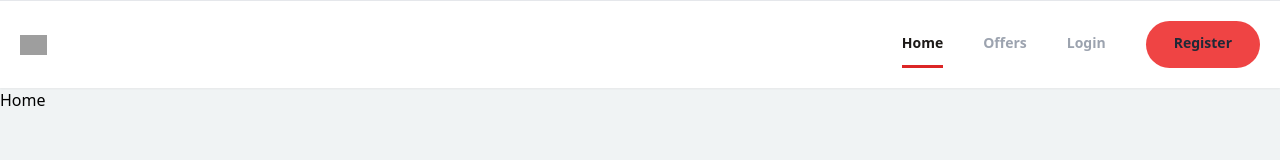
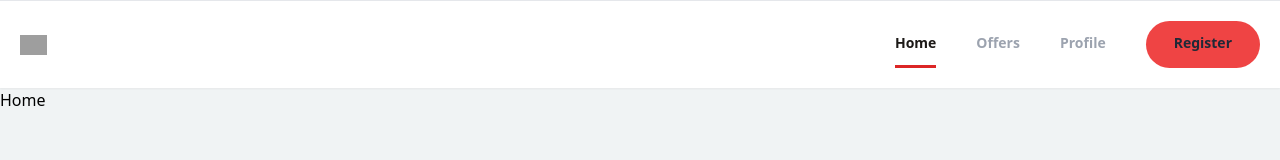
Before and after one commit to xunne899/estate-finder, a React (Create React App) app: page / in a window 1280 px wide. Shown: the top 160 px of the page. Built offline with nearby package versions, Linux system fonts and the light colour scheme; no server answers; sample sign-in values are in the browser's storage; grey boxes are pictures that could not be loaded.

Commit message:
complete header section on profile & login

```diff
--- a/src/components/Header.jsx
+++ b/src/components/Header.jsx
@@ -1,11 +1,20 @@
-import React from "react";
-import { useLocation, useNavigate } from "react-router-dom";
+import React,{useState,useEffect} from "react";
+import { useLocation, useNavigate} from "react-router-dom";
+import { getAuth, GoogleAuthProvider, onAuthStateChanged, signInWithPopup } from "firebase/auth";
 
 export default function Header() {
+  const [pageState,setPageState] = useState("Login")
   const location = useLocation();
   console.log(location.pathname);
 
 const navigate = useNavigate();
+const auth = getAuth();
+
+ useEffect(()=>{
+onAuthStateChanged(auth,(user)=>{
+ user ? setPageState("Profile") : setPageState("Login")
+})
+},[auth])
 
   const MatchRoute = (route) => {
     if (route === location.pathname) {
@@ -45,11 +54,11 @@ const navigate = useNavigate();
             <li
               className={`py-3 text-sm font-semibold text-gray-400 border-b-[3px] border-transparent cursor-pointer
               ${
-                MatchRoute("/log-in") && "text-stone-900 border-b-red-600"
+                (MatchRoute("/log-in") ||  MatchRoute("/profile")) && "text-stone-900 border-b-red-600"
               }`}
-              onClick={()=>navigate("/log-in")}
+              onClick={()=>navigate("/profile")}
             >
-           Login
+           {pageState}
             </li>
             <button className="bg-red-500 hover:bg-red-600  font-bold px-7 rounded-full">
             <li
```
